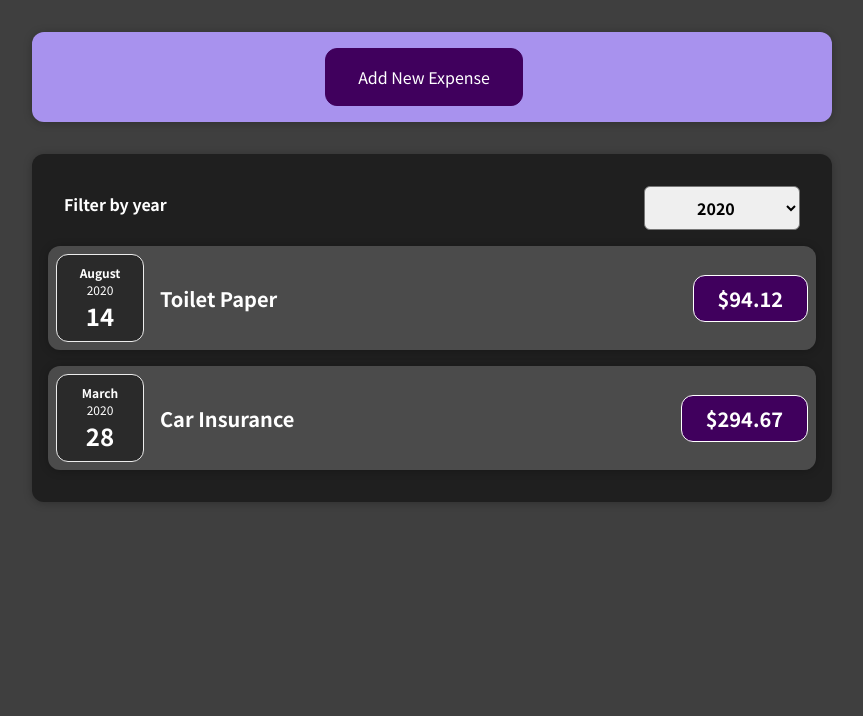
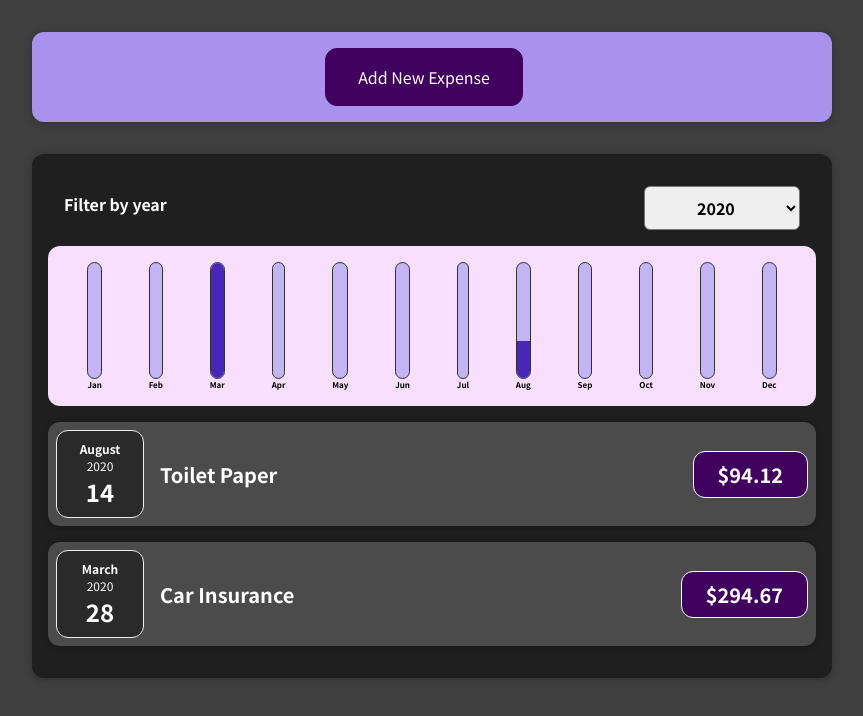
Before and after one commit to codecygen/036_React-Basics, a React (Create React App) app: page / in a window 1280 px wide. Shown: the top 716 px of the page, without its empty margins (208-1071 px from the left). Built offline with nearby package versions, Linux system fonts and the light colour scheme.

Commit message:
amount graph added

```diff
--- a/src/components/Chart/Chart.js
+++ b/src/components/Chart/Chart.js
@@ -3,13 +3,18 @@
 import './Chart.css';
 
 const Chart = props => {
+    const dataPointValues = props.dataPoints.map(dataPoint => dataPoint.value);
+    // Math.max only accepts standalone arguments and not an array.
+    // ...dataPointValues takes the array's elements as standalone arguments
+    const totalMaximum = Math.max(...dataPointValues);
+
     return (
         <div className="chart">
             {props.dataPoints.map(dataPoint => (
                 <ChartBar
                     key={dataPoint.label}
                     value={dataPoint.value}
-                    maxValue={null}
+                    maxValue={totalMaximum}
                     label={dataPoint.label}
                 />
             ))}
--- a/src/components/Chart/ChartBar.js
+++ b/src/components/Chart/ChartBar.js
@@ -4,17 +4,17 @@
 const ChartBar = props => {
     let barFillHeight = '0%';
 
-    if (props.max > 0) {
+    if (props.maxValue > 0) {
         barFillHeight = Math.round((props.value / props.maxValue) * 100) + '%';
     }
 
     return (
-        <div className={chart-bar}>
-            <div className={chart-bar__inner}>
+        <div className="chart-bar">
+            <div className="chart-bar__inner">
                 {/* {This is a dynamic styling} */}
-                <div className={chart-bar__fill} style={{'height': barFillHeight}}></div>
+                <div className="chart-bar__fill" style={{'height': barFillHeight}}></div>
             </div>
-            <div className={chart-bar__label}>{props.label}</div>
+            <div className="chart-bar__label">{props.label}</div>
         </div>
     );
 }
--- a/src/components/Expenses/Expenses.js
+++ b/src/components/Expenses/Expenses.js
@@ -4,6 +4,7 @@
 import Card from '../UI/Card';
 import ExpensesFilter from './ExpensesFilter';
 import ExpensesList from './ExpensesList';
+import ExpensesChart from './ExpensesChart';
 import './Expenses.css';
 
 const Expenses = (props) => {
@@ -29,7 +30,7 @@
                 If there was no controlled stuff then ExpenseFilter would be an uncontrolled
                 component. */}
             <ExpensesFilter selected={filteredYear} onFilterData={onFilterDataHandler} />
-
+            <ExpensesChart expenses={filteredExpenses} />
             <ExpensesList items={filteredExpenses} />
         </Card>
     );
--- a/src/components/Expenses/ExpensesChart.js
+++ b/src/components/Expenses/ExpensesChart.js
@@ -2,9 +2,30 @@
 import Chart from '../Chart/Chart'
 
 const ExpensesChart = props => {
+    const chartDataPoints = [
+        { label: 'Jan', value: 0 },
+        { label: 'Feb', value: 0 },
+        { label: 'Mar', value: 0 },
+        { label: 'Apr', value: 0 },
+        { label: 'May', value: 0 },
+        { label: 'Jun', value: 0 },
+        { label: 'Jul', value: 0 },
+        { label: 'Aug', value: 0 },
+        { label: 'Sep', value: 0 },
+        { label: 'Oct', value: 0 },
+        { label: 'Nov', value: 0 },
+        { label: 'Dec', value: 0 }
+    ];
+
+    // for in loop is for object
+    // for of loop is for array
+    for (const expense of props.expenses) {
+        const expenseMonth = expense.date.getMonth();
+        chartDataPoints[expenseMonth].value += expense.amount;
+    }
 
     return (
-        <Chart />
+        <Chart dataPoints={chartDataPoints} />
     );
 }
 
--- a/src/components/NewExpense/ExpenseForm.js
+++ b/src/components/NewExpense/ExpenseForm.js
@@ -72,7 +72,8 @@
 
         const expenseData = {
             title: enteredTitle,
-            amount: enteredAmount,
+            // This converts enteredAmount to number
+            amount: +enteredAmount,
             date: new Date(enteredDate)
         }
 
```
Also changed, not shown: 1 other file (tests, documents, lock files or other folders).
